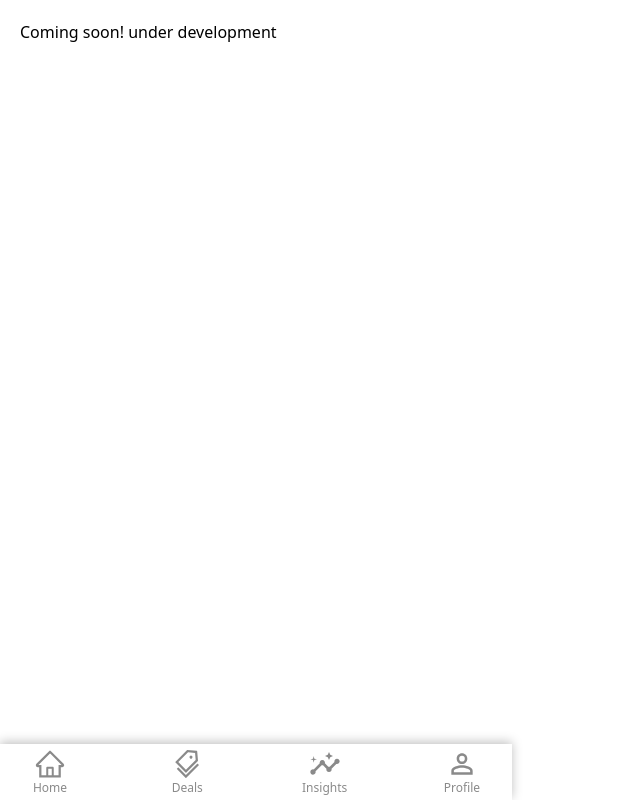
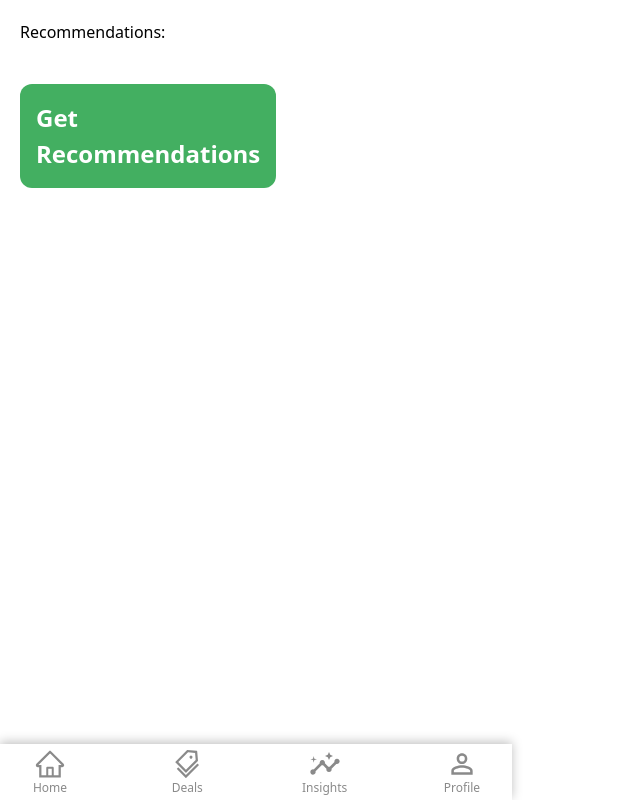
Before and after one commit to William2809/spendwise-frontend, a React (Vite) app: page /insights in a window 1280 px wide. Shown: the whole page, without its empty margins (0-640 px from the left). Built offline with nearby package versions, Linux system fonts and the light colour scheme; no server answers; sample sign-in values are in the browser's storage.

Commit message:
add recommendation feature

```diff
--- a/src/pages/Insights.tsx
+++ b/src/pages/Insights.tsx
@@ -1,5 +1,37 @@
+import { useState } from "react";
+import LoadingScreen from "../components/LoadingScreen";
+import insightsService from "../utils/insightsService";
+
 function Insights() {
-	return <div className="p-5 ">Coming soon! under development</div>;
+	const [isLoading, setIsLoading] = useState(false);
+	const [recommendation, setRecommendation] = useState(null);
+
+	const getRecommendation = async () => {
+		setIsLoading(true);
+		const response = await insightsService.analyzeAndRecommend();
+		setRecommendation(response);
+		setIsLoading(false);
+	};
+
+	return (
+		<div className="p-5 ">
+			{isLoading && <LoadingScreen />}
+			<div>Recommendations:</div>
+			<div className="mt-10">
+				<div
+					onClick={getRecommendation}
+					className="p-4 bg-primary text-white text-[24px] font-semibold hover:bg-primary-hover rounded-xl max-w-min cursor-pointer"
+				>
+					Get Recommendations
+				</div>
+				{recommendation ? (
+					<div className="p-3 rounded-xl mt-3 bg-secondary text-black">
+						{recommendation}
+					</div>
+				) : null}
+			</div>
+		</div>
+	);
 }
 
 export default Insights;
--- a/src/pages/transaction/TransactionDetail.tsx
+++ b/src/pages/transaction/TransactionDetail.tsx
@@ -22,7 +22,7 @@ const TransactionDetail = () => {
 	const location = useLocation();
 	const transaction: transactionForm = location.state.transaction;
 
-	let date = new Date("2023-06-04T11:22:01.900Z");
+	let date = new Date(transaction.createdAt);
 
 	let formattedDate = `${date.getFullYear()}/${(
 		"0" +
--- /dev/null
+++ b/src/utils/insightsService.ts
@@ -0,0 +1,26 @@
+import axios from "axios";
+const API_URL = import.meta.env.VITE_BACKEND_URL + "/api/transactions/";
+
+const analyzeAndRecommend = async () => {
+	try {
+		const userItem = localStorage.getItem("user");
+		const user = userItem ? JSON.parse(userItem) : [];
+		const token = user.token;
+		const config = {
+			method: "get",
+			url: API_URL + "recommend",
+			headers: {
+				Authorization: `Bearer ${token}`,
+			},
+		};
+		const response = await axios(config);
+		return response.data;
+	} catch (err: any) {
+		throw new Error(err.response?.data?.message || "Cannot be added.");
+	}
+};
+
+const insightsService = {
+	analyzeAndRecommend,
+};
+export default insightsService;
```
